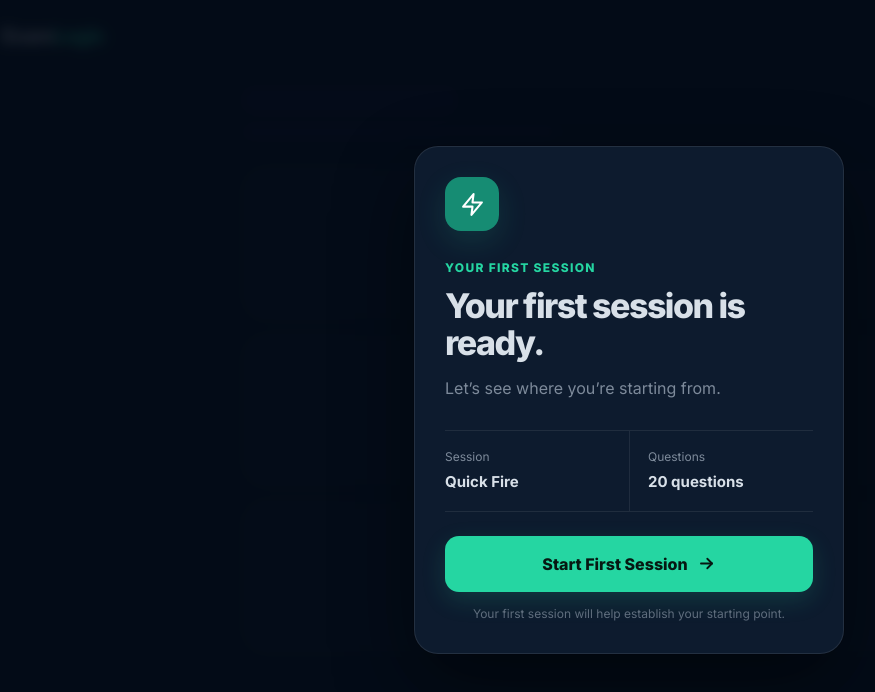
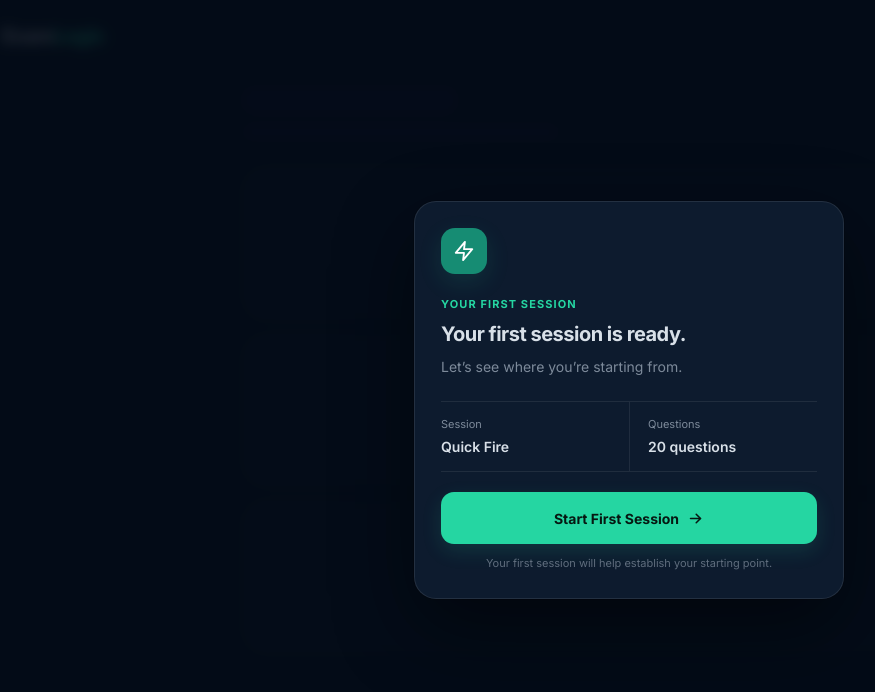
Before and after one commit to examforge99/examlogic, a Next.js app: page /prototypes/first-session in a window 1280 px wide. Shown: the top 692 px of the page, without its empty margins (11-886 px from the left). Built offline with nearby package versions, Linux system fonts and the light colour scheme.

Commit message:
Refine first-session typography for calmer hierarchy

```diff
--- a/src/app/prototypes/first-session/page.tsx
+++ b/src/app/prototypes/first-session/page.tsx
@@ -79,90 +79,90 @@ const styles: Record<string, CSSProperties> = {
     width: 'min(100%, 430px)',
     background: '#0D1B2E',
     border: '1px solid rgba(255,255,255,0.09)',
-    borderRadius: '24px',
+    borderRadius: '22px',
     boxShadow: '0 30px 80px rgba(0,0,0,0.48), 0 0 0 1px rgba(0,0,0,0.15)',
-    padding: '30px',
+    padding: '26px',
   },
   mark: {
-    width: '54px',
-    height: '54px',
+    width: '46px',
+    height: '46px',
     display: 'flex',
     alignItems: 'center',
     justifyContent: 'center',
-    borderRadius: '16px',
+    borderRadius: '14px',
     background: '#168C73',
     color: '#FFFFFF',
-    marginBottom: '28px',
-    boxShadow: '0 10px 30px rgba(37,214,162,0.14)',
+    marginBottom: '22px',
+    boxShadow: '0 8px 24px rgba(37,214,162,0.12)',
   },
   eyebrow: {
     color: '#25D6A2',
-    fontSize: '12px',
-    fontWeight: 750,
-    letterSpacing: '0.11em',
+    fontSize: '11px',
+    fontWeight: 700,
+    letterSpacing: '0.1em',
     textTransform: 'uppercase',
-    marginBottom: '11px',
+    marginBottom: '9px',
   },
   title: {
-    fontSize: '34px',
-    lineHeight: 1.08,
-    letterSpacing: '-0.045em',
-    fontWeight: 760,
+    fontSize: '20px',
+    lineHeight: 1.2,
+    letterSpacing: '-0.025em',
+    fontWeight: 650,
     maxWidth: '340px',
-    marginBottom: '14px',
+    marginBottom: '10px',
   },
   description: {
     color: '#7D8A9A',
-    fontSize: '16px',
-    lineHeight: 1.55,
+    fontSize: '14px',
+    lineHeight: 1.5,
     maxWidth: '350px',
-    marginBottom: '30px',
+    marginBottom: '24px',
   },
   info: {
     display: 'grid',
     gridTemplateColumns: 'repeat(2, 1fr)',
     borderTop: '1px solid rgba(255,255,255,0.08)',
     borderBottom: '1px solid rgba(255,255,255,0.08)',
-    marginBottom: '24px',
+    marginBottom: '20px',
   },
   infoItem: {
-    padding: '17px 0',
+    padding: '14px 0',
   },
   infoItemSecond: {
-    padding: '17px 0 17px 18px',
+    padding: '14px 0 14px 18px',
     borderLeft: '1px solid rgba(255,255,255,0.08)',
   },
   infoLabel: {
     color: '#7D8A9A',
-    fontSize: '12px',
-    marginBottom: '5px',
+    fontSize: '11px',
+    marginBottom: '4px',
   },
   infoValue: {
-    fontSize: '15px',
-    fontWeight: 650,
+    fontSize: '14px',
+    fontWeight: 600,
   },
   button: {
     width: '100%',
-    minHeight: '56px',
+    minHeight: '52px',
     border: 0,
-    borderRadius: '14px',
+    borderRadius: '13px',
     background: '#25D6A2',
     color: '#061812',
     fontFamily: 'var(--font-inter), system-ui, -apple-system, sans-serif',
-    fontSize: '16px',
-    fontWeight: 750,
+    fontSize: '14px',
+    fontWeight: 700,
     display: 'flex',
     alignItems: 'center',
     justifyContent: 'center',
-    gap: '9px',
-    boxShadow: '0 8px 24px rgba(37,214,162,0.16)',
+    gap: '8px',
+    boxShadow: '0 7px 20px rgba(37,214,162,0.14)',
   },
   footnote: {
     textAlign: 'center',
     color: '#5F6D7D',
-    fontSize: '12px',
+    fontSize: '11px',
     lineHeight: 1.4,
-    marginTop: '14px',
+    marginTop: '12px',
   },
 }
 
@@ -194,16 +194,7 @@ export default function FirstSessionPrototype() {
           style={styles.modal}
         >
           <div style={styles.mark} aria-hidden="true">
-            <svg
-              width="25"
-              height="25"
-              viewBox="0 0 24 24"
-              fill="none"
-              stroke="currentColor"
-              strokeWidth="2"
-              strokeLinecap="round"
-              strokeLinejoin="round"
-            >
+            <svg width="22" height="22" viewBox="0 0 24 24" fill="none" stroke="currentColor" strokeWidth="2" strokeLinecap="round" strokeLinejoin="round">
               <path d="M13 2 3 14h9l-1 8 10-12h-9l1-8Z" />
             </svg>
           </div>
@@ -232,17 +223,7 @@ export default function FirstSessionPrototype() {
 
           <button type="button" style={styles.button}>
             Start First Session
-            <svg
-              width="19"
-              height="19"
-              viewBox="0 0 24 24"
-              fill="none"
-              stroke="currentColor"
-              strokeWidth="2.3"
-              strokeLinecap="round"
-              strokeLinejoin="round"
-              aria-hidden="true"
-            >
+            <svg width="17" height="17" viewBox="0 0 24 24" fill="none" stroke="currentColor" strokeWidth="2.2" strokeLinecap="round" strokeLinejoin="round" aria-hidden="true">
               <path d="M5 12h14" />
               <path d="m13 6 6 6-6 6" />
             </svg>
```
